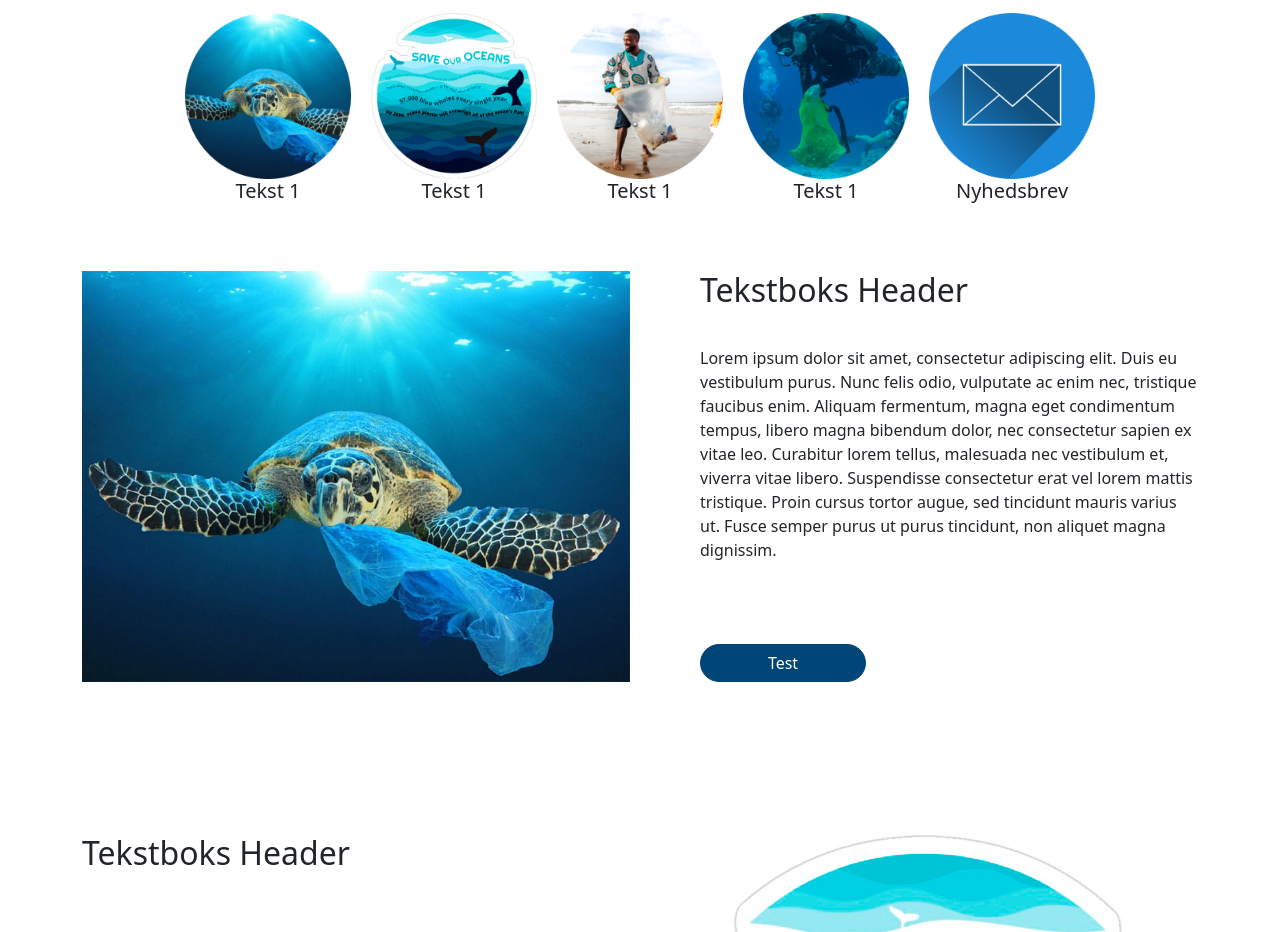
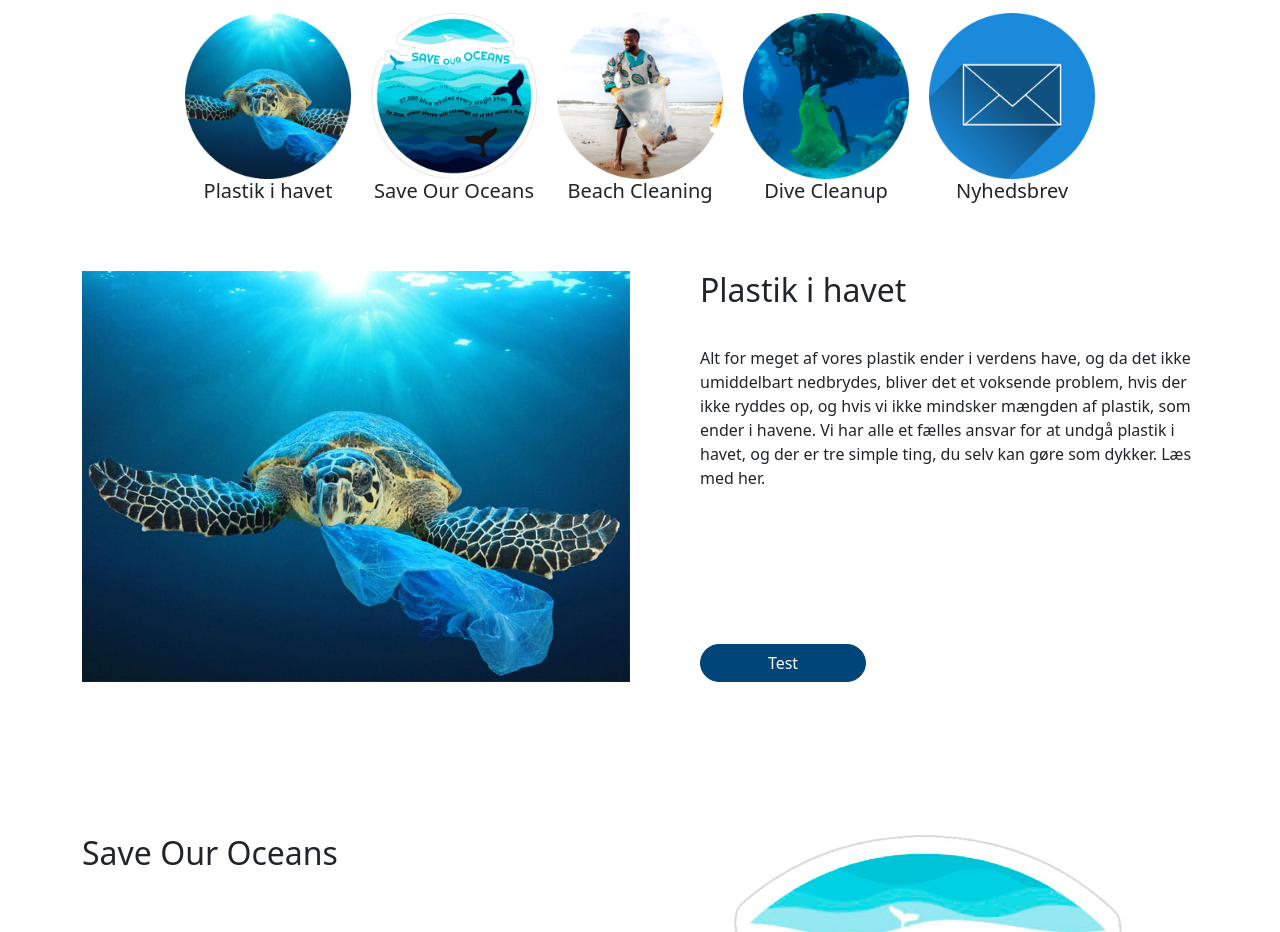
Before and after one commit to DanielCH5/dykning, a website: page bæredygtighed.html in a window 1280 px wide. Shown: the part 1068-2000 px from the top of the page. Drawn offline with nearby package versions, Linux system fonts and the light colour scheme.

Commit message:
title changes

```diff
--- a/bæredygtighed.html
+++ b/bæredygtighed.html
@@ -113,7 +113,7 @@
             <a href="#scrollspyHeading1">
                 <img src="pics/Ellipse 7.png" alt="">
             </a>
-            <h5>Tekst 1</h5>
+            <h5>Plastik i havet</h5>
 
         </div>
 
@@ -121,21 +121,21 @@
             <a href="#scrollspyHeading2">
                 <img src="pics/saveouroceans.png" alt="">
             </a>
-            <h5>Tekst 1</h5>
+            <h5>Save Our Oceans</h5>
         </div>
 
         <div class="imagenav">
             <a href="#scrollspyHeading3">
                 <img src="pics/Ellipse 9.png" alt="">
             </a>
-            <h5>Tekst 1</h5>
+            <h5>Beach Cleaning</h5>
         </div>
 
         <div class="imagenav">
             <a href="#scrollspyHeading4">
                 <img src="pics/Ellipse 10.png" alt="">
             </a>
-            <h5>Tekst 1</h5>
+            <h5>Dive Cleanup</h5>
         </div>
 
         <div class="imagenav" id="newsletter">
@@ -156,15 +156,12 @@
         </div>
 
         <div class="contenttekstright">
-            <h2 id="scrollspyHeading1">Tekstboks Header</h2>
+            <h2 id="scrollspyHeading1">Plastik i havet</h2>
             <p>
-                Lorem ipsum dolor sit amet, consectetur adipiscing elit. Duis eu vestibulum purus. Nunc felis odio,
-                vulputate ac enim nec, tristique faucibus enim. Aliquam fermentum, magna eget condimentum tempus, libero
-                magna bibendum dolor, nec consectetur sapien ex vitae leo.
-
-                Curabitur lorem tellus, malesuada nec vestibulum et, viverra vitae libero. Suspendisse consectetur erat
-                vel lorem mattis tristique. Proin cursus tortor augue, sed tincidunt mauris varius ut. Fusce semper
-                purus ut purus tincidunt, non aliquet magna dignissim.
+                Alt for meget af vores plastik ender i verdens have, og da det ikke umiddelbart nedbrydes, bliver det et
+                voksende problem, hvis der ikke ryddes op, og hvis vi ikke mindsker mængden af plastik, som ender i
+                havene. Vi har alle et fælles ansvar for at undgå plastik i havet, og der er tre simple ting, du selv
+                kan gøre som dykker. Læs med her.
             </p>
 
             <div class="knapper">
@@ -177,13 +174,13 @@
     </div>
     <div class="content container">
         <div class="contenttekstleft">
-            <h2 id="scrollspyHeading2">Tekstboks Header</h2>
+            <h2 id="scrollspyHeading2">Save Our Oceans</h2>
             <p>
                 Lorem ipsum dolor sit amet, consectetur adipiscing elit. Duis eu vestibulum purus. Nunc felis odio,
                 vulputate ac enim nec, tristique faucibus enim. Aliquam fermentum, magna eget condimentum tempus, libero
                 magna bibendum dolor, nec consectetur sapien ex vitae leo.
 
-                Curabitur lorem tellus, malesuada nec vestibulum et, viverra vitae libero. Suspendisse consectetur erat
+                Curabitur lorem tellus, malesuada n ec vestibulum et, viverra vitae libero. Suspendisse consectetur erat
                 vel lorem mattis tristique. Proin cursus tortor augue, sed tincidunt mauris varius ut. Fusce semper
                 purus ut purus tincidunt, non aliquet magna dignissim.
             </p>
@@ -206,7 +203,7 @@
         </div>
 
         <div class="contenttekstright">
-            <h2 id="scrollspyHeading3">Tekstboks Header</h2>
+            <h2 id="scrollspyHeading3">Beach Cleaning</h2>
             <p>
                 Lorem ipsum dolor sit amet, consectetur adipiscing elit. Duis eu vestibulum purus. Nunc felis odio,
                 vulputate ac enim nec, tristique faucibus enim. Aliquam fermentum, magna eget condimentum tempus, libero
@@ -226,7 +223,7 @@
 
 
         <div class="contenttekstleft">
-            <h2 id="scrollspyHeading4">Tekstboks Header</h2>
+            <h2 id="scrollspyHeading4">Dive Cleanup</h2>
             <p>
                 Lorem ipsum dolor sit amet, consectetur adipiscing elit. Duis eu vestibulum purus. Nunc felis odio,
                 vulputate ac enim nec, tristique faucibus enim. Aliquam fermentum, magna eget condimentum tempus, libero
@@ -300,7 +297,7 @@
                             placeholder="Tilmeld dig vores nyhedsbrev" style="border-radius: 30px;">
                     </div>
                     <div class="">
-                        <button class="btn btn-outline-light pt-1" style="max-height: 38px; border-radius: 30px;"
+                        <button class="btn btn-outline-dark pt-1" style="max-height: 38px; border-radius: 30px; border-color: #fff;"
                             type="submit"><img src="pics/mail-1.png" style="width: 100%; max-height: 25px;"
                                 alt=""></button>
                     </div>
```
